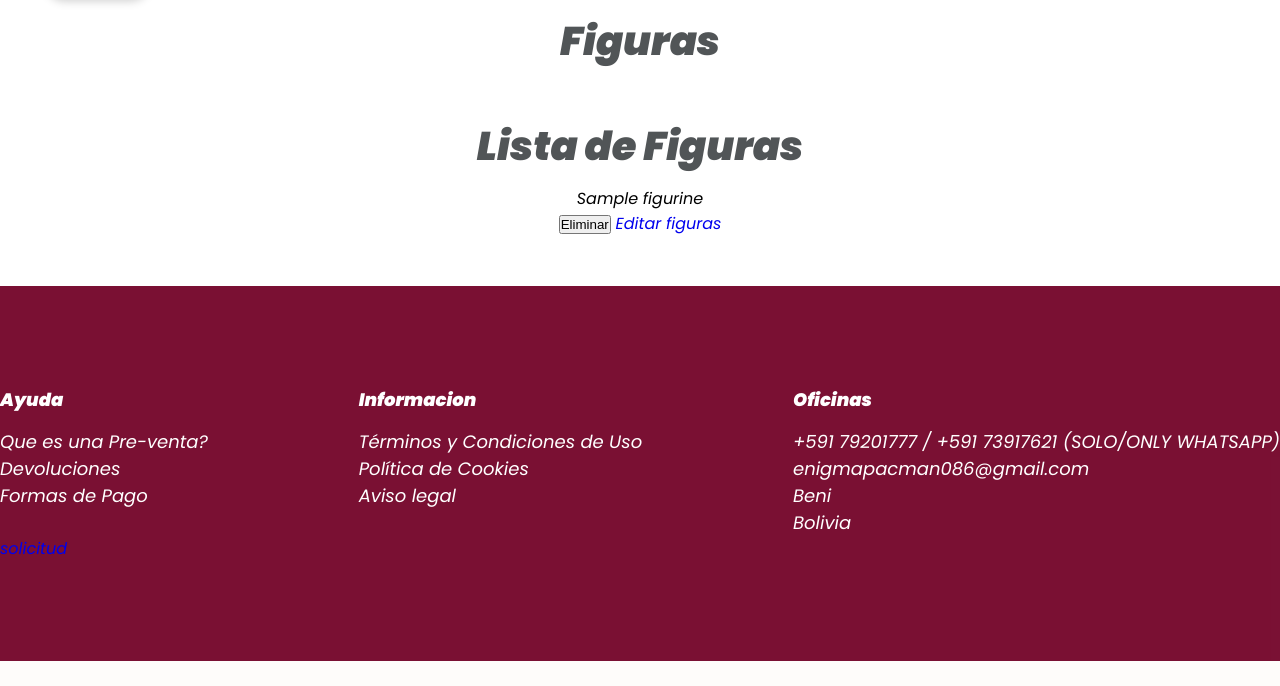
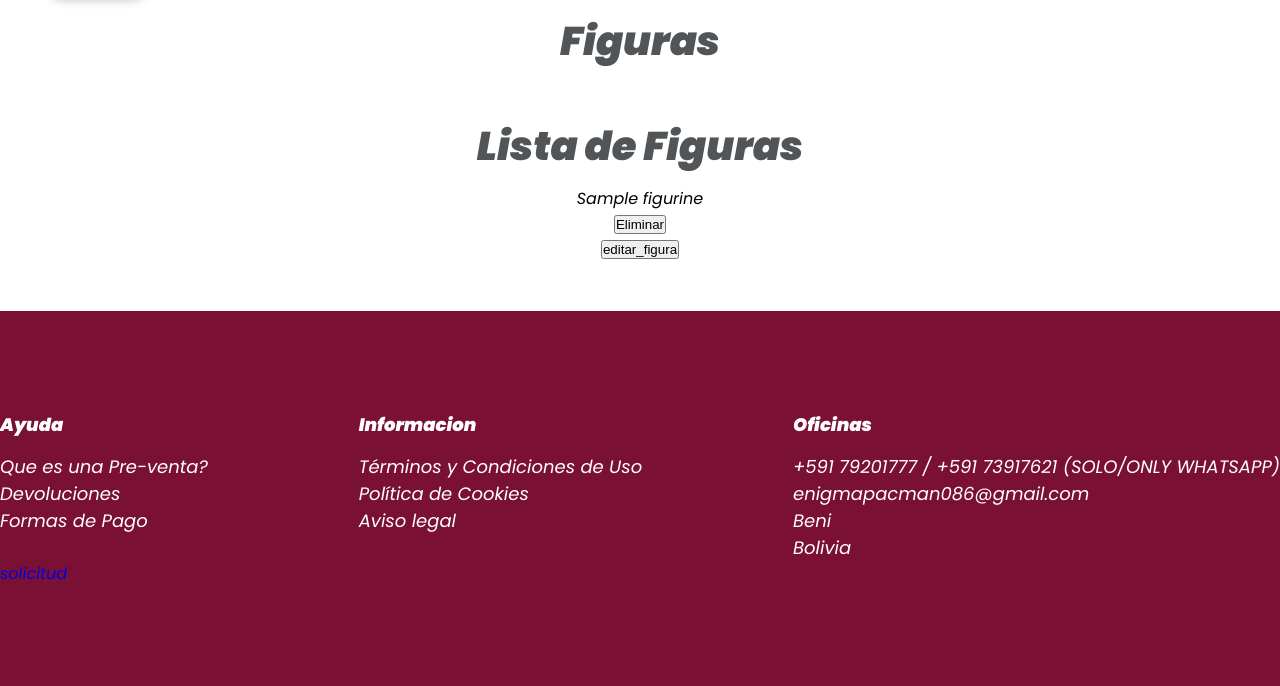
Before and after one commit to tiendaColection/love, a Django app: page /lista_figuras/ in a window 1280 px wide. Shown: the part 1322-2008 px from the top of the page. Before the commit the page ends 1983 px from the top, so only its background shows below. Run offline with Django 4.2, Linux system fonts and the light colour scheme; tables that the repository leaves empty hold one stand-in row (values such as "Sample post").

Commit message:
acction edition figurine 0.2

```diff
--- a/tasks/templates/listarfigura.html
+++ b/tasks/templates/listarfigura.html
@@ -7,9 +7,11 @@
         <form action="{% url 'eliminar_figura' figura.pk %}" method="post">
             {% csrf_token %}
             <button type="submit">Eliminar</button>
-            <buton><a href="{% url 'editar_figura' %}">Editar figuras</a></buton>
         </form>
-
+        <form action="{% url 'editar_figura' figura.pk %}" method="post">
+            {% csrf_token %}
+            <button type="submit">editar_figura</button>
+        </form>
     </div>
 
 {% endfor %}
```
